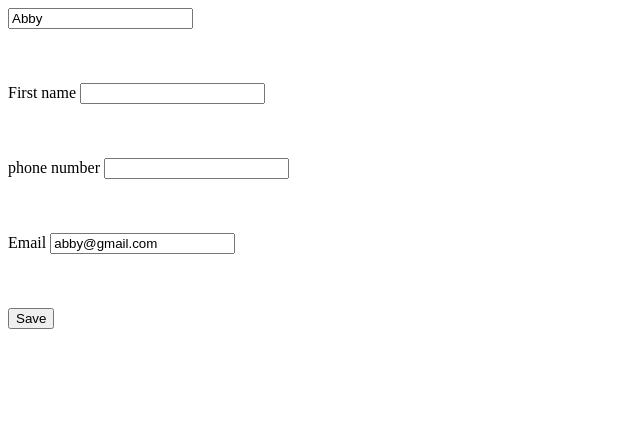
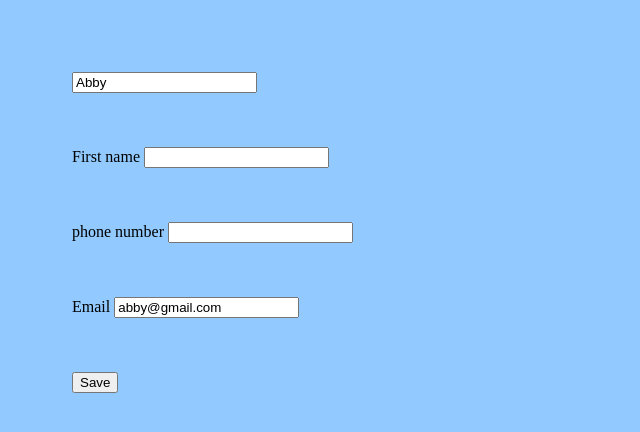
Before and after one commit to abytommy/webtommy, a plain HTML site: page form.html in a window 1280 px wide. Shown: the whole page, without its empty margins (0-640 px from the left). Drawn offline with Linux system fonts and the light colour scheme.

Commit message:
added style.css

```diff
--- a/form.html
+++ b/form.html
@@ -5,6 +5,7 @@
     <meta name="viewport" content="width=device-width, initial-scale=1.0">
     <meta http-equiv="X-UA-Compatible" content="ie=edge">
     <title>Document</title>
+    <link rel="stylesheet" href="style.css">
 </head>
 <body>
     <form action="index.html">
--- /dev/null
+++ b/style.css
@@ -0,0 +1,4 @@
+body{
+    background-color: #92caff;
+padding: 5%;
+}
```
Also changed, not shown: index.html (+1 -0 lines).
